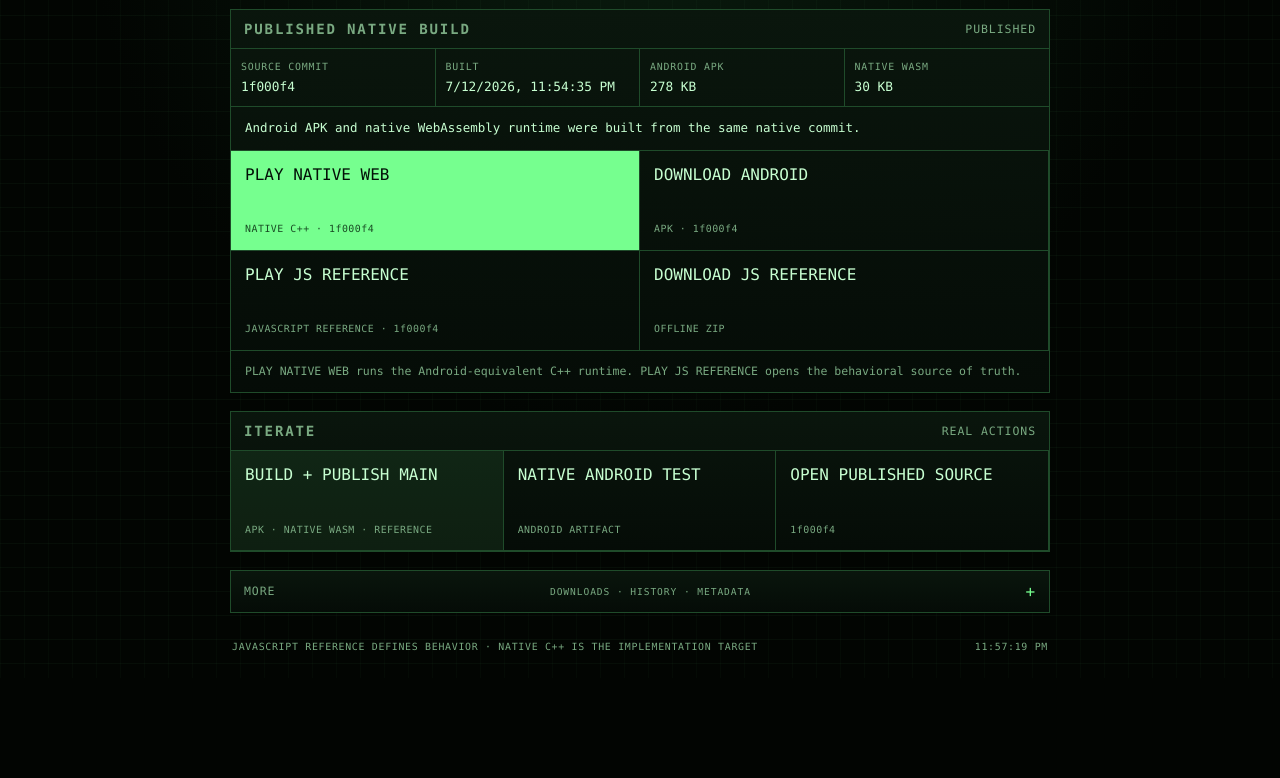
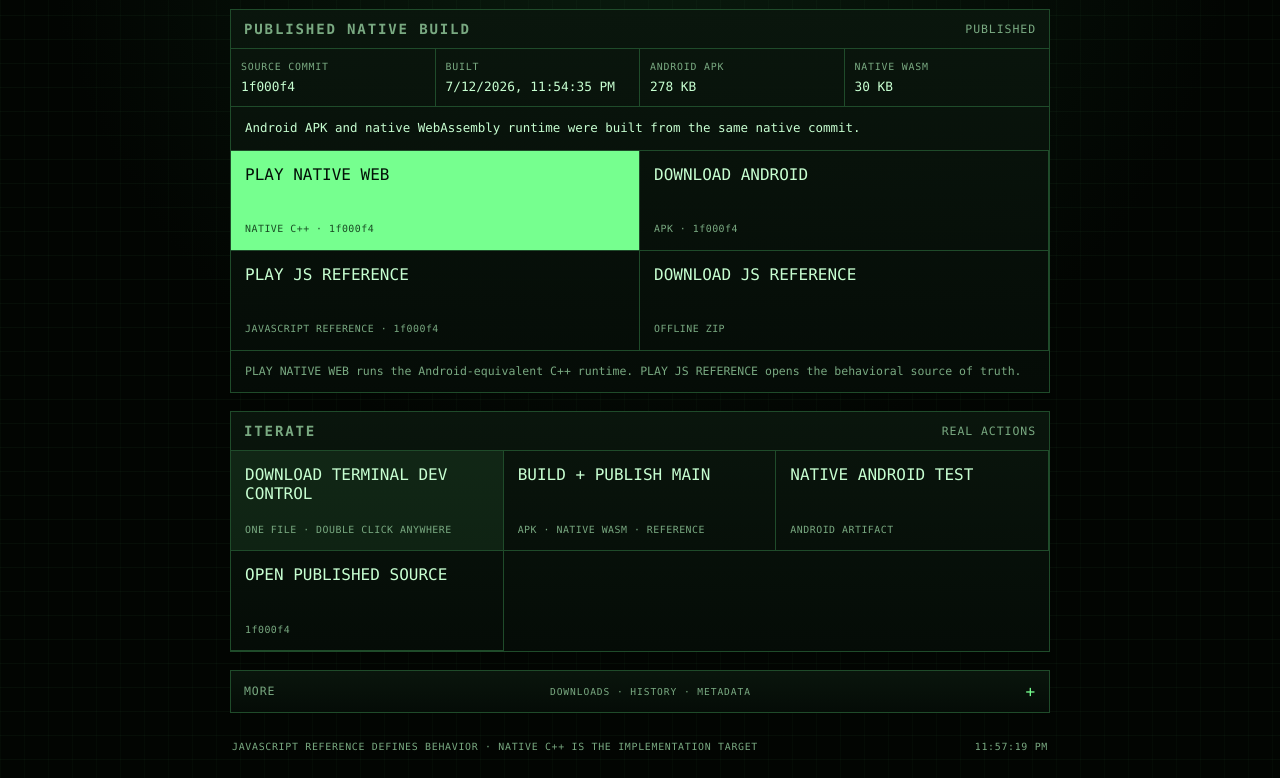
Before and after one commit to indrolend/Digital-breakdown-dev, a plain HTML site: page index.html in a window 1280 px wide. Shown: the part 129-907 px from the top of the page. Before the commit the page ends 807 px from the top, so only its background shows below. Drawn offline with Linux system fonts and the light colour scheme.

Commit message:
Expose portable terminal dev control launcher

```diff
--- a/index.html
+++ b/index.html
@@ -39,7 +39,8 @@
     <section class="panel" aria-labelledby="iterate-title">
       <div class="panel-heading"><h2 id="iterate-title">ITERATE</h2><span>REAL ACTIONS</span></div>
       <div class="action-grid">
-        <a id="publish-latest" class="action action-emphasis" href="#" target="_blank" rel="noreferrer"><span>BUILD + PUBLISH MAIN</span><small>APK · NATIVE WASM · REFERENCE</small></a>
+        <a class="action action-emphasis" href="./dev-control/Digital-Breakdown-Dev-Control.cmd" download><span>DOWNLOAD TERMINAL DEV CONTROL</span><small>ONE FILE · DOUBLE CLICK ANYWHERE</small></a>
+        <a id="publish-latest" class="action" href="#" target="_blank" rel="noreferrer"><span>BUILD + PUBLISH MAIN</span><small>APK · NATIVE WASM · REFERENCE</small></a>
         <a id="build-native" class="action" href="#" target="_blank" rel="noreferrer"><span>NATIVE ANDROID TEST</span><small>ANDROID ARTIFACT</small></a>
         <a id="open-source-commit" class="action" href="#" target="_blank" rel="noreferrer"><span>OPEN PUBLISHED SOURCE</span><small id="source-detail">EXACT COMMIT</small></a>
       </div>
```
